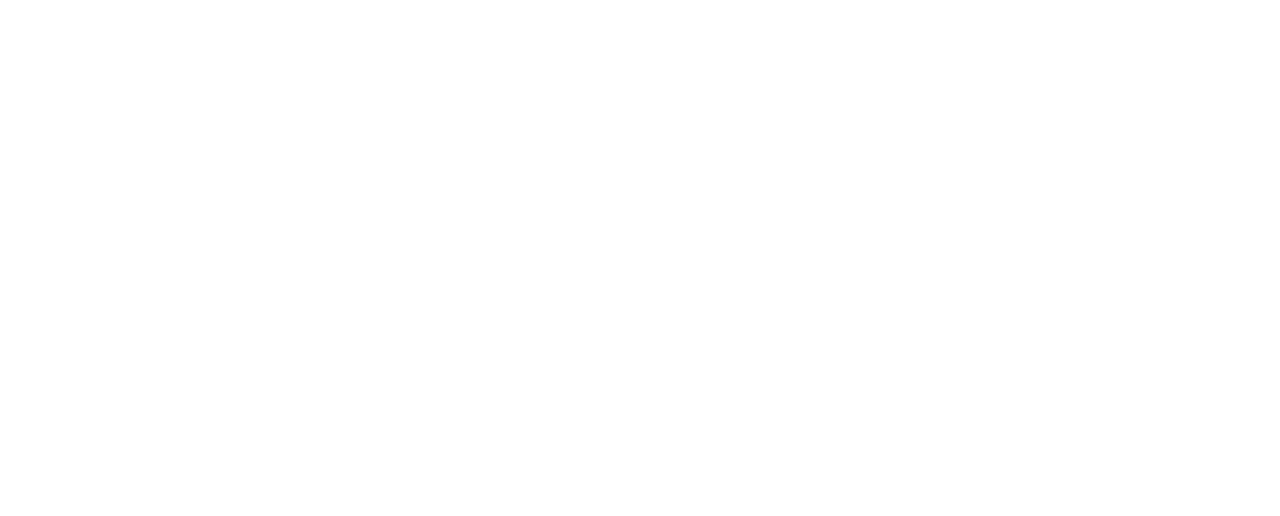
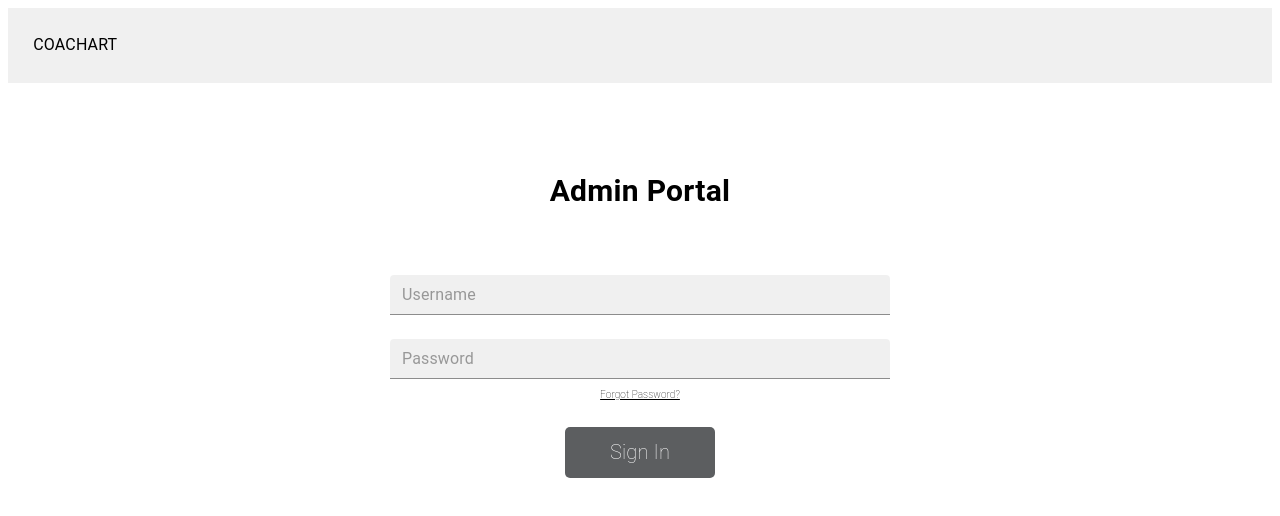
Before and after one commit to novaforgood/Coach-Art, a React (Create React App) app in the folder coach-art/: page /admin in a window 1280 px wide. Before the commit this address had no page. Shown: the top 516 px of the page. Built offline with nearby package versions, Linux system fonts and the light colour scheme.

Commit message:
admin portal landing page

```diff
--- a/coach-art/src/App.tsx
+++ b/coach-art/src/App.tsx
@@ -3,7 +3,8 @@
 import HomePage from './pages/HomePage.tsx';
 import AboutPage from './pages/AboutPage.tsx';
 import ReimbursementForm from './pages/ReimbursementForm.tsx';
-
+import AdminLoginPage from './pages/AdminLoginPage.tsx';
+import ResetPasswordPage from './pages/ResetPasswordPage.tsx';
 
 const App: React.FC = () => {
   return (
@@ -12,6 +13,8 @@
         <Route path="/" Component={HomePage} />
         <Route path="/about" Component={AboutPage} />
         <Route path="/reimbursement" Component={ReimbursementForm} />
+        <Route path="/admin" Component={AdminLoginPage} />
+        <Route path="/admin/resetpassword" Component={ResetPasswordPage} />
       </Routes>
     </Router>
   );
--- /dev/null
+++ b/coach-art/src/components/AdminLogin/AdminPortal.tsx
@@ -0,0 +1,97 @@
+import React, {useState} from 'react';
+import { Box, TextField, Button, Link } from '@mui/material';
+import Typography from '@mui/material/Typography';
+
+const AdminPortal = () => {
+  const [username, setUsername] = useState('');
+  const [password, setPassword] = useState('');
+
+  const handleUsernameChange = (event) => {
+    setUsername(event.target.value);
+  }
+  const handlePasswordChange = (event) => {
+    setPassword(event.target.value);
+  }
+
+  return (
+    <Box
+      sx={{
+        display: 'flex',
+        flexDirection: 'column',
+        maxWidth: '5000px',
+        justifyContent: 'center',
+        alignItems: 'center',
+        padding: '2%',
+        marginLeft: '3%',
+        marginRight: '3%',
+        marginBottom: '3%',
+        borderRadius: '0 5px 5px 5px',
+      }}
+    >
+      <Box
+        sx={{
+        display: 'flex',
+        flexDirection: 'column',
+        height: '3vh',
+        width: '500px',
+        padding: '2%',
+        marginBottom: '3%',
+        maxWidth: '3000px',
+      }}
+      >
+        <Typography fontSize="30px" fontWeight="600" lineHeight={1.5} align='center'>Admin Portal</Typography>
+      </Box>
+        <Box
+            sx={{
+            display: 'flex',
+            flexDirection: 'column',
+            width: '500px',
+            justifyContent: 'center',
+            alignItems: 'center',
+            align: 'center',
+            marginBottom: '3%',
+        }}
+        >
+            <TextField
+                hiddenLabel
+                variant="filled"
+                margin="normal"
+                size="small"
+                placeholder="Username"
+                fullWidth
+                onChange={handleUsernameChange}
+            />
+            <TextField
+                hiddenLabel
+                variant="filled"
+                margin="normal"
+                size="small"
+                placeholder="Password"
+                onChange={handlePasswordChange}
+                fullWidth
+                type="password" // hides password text
+            />
+            <Link href="/admin/resetpassword" // TODO: rename/update
+                underline='always' color="inherit"
+            >
+                <Typography fontSize="10px" fontWeight="100" lineHeight={1.5} align='center' color="black">Forgot Password?</Typography>
+            </Link>
+            <Button
+                variant="text"
+                sx={{ width: '30%', height: '20%', fontSize: '1.5rem', borderRadius: '5px', borderWidth: '2px', color: 'black', alignSelf: 'center',
+                textTransform: 'none', padding: '4%', marginBottom: '3%', marginTop: '5%', backgroundColor: '#5c5e60', borderColor: 'black'
+                }}
+            >
+                <Link href="/admin/dashboard" // TODO: rename/update
+                underline='none' color="inherit"
+                >
+                    <Typography fontSize="20px" fontWeight="200" lineHeight={1.5} align='center' color="white">Sign In</Typography>
+                </Link>
+            </Button>
+        </Box>
+    </Box>
+  );
+};
+
+
+export default AdminPortal;
--- /dev/null
+++ b/coach-art/src/pages/AdminLoginPage.tsx
@@ -0,0 +1,35 @@
+import React from 'react';
+import { Box } from '@mui/material';
+import Typography from '@mui/material/Typography';
+import AdminPortal from '../components/AdminLogin/AdminPortal.tsx';
+
+const AdminLoginPage: React.FC = () => {
+
+  return (
+    <Box
+      sx={{
+        display: 'flex',
+        flexDirection: 'column',
+        height: '55vh',
+        marginBottom: '3%',
+        borderRadius: '0 5px 5px 5px',
+      }}
+    >
+      <Box
+        sx={{
+        display: 'flex',
+        flexDirection: 'column',
+        height: '3vh',
+        backgroundColor: '#f0f0f0',
+        padding: '2%',
+        marginBottom: '3%',
+      }}
+      >
+        <Typography fontSize="16px" fontWeight="400" lineHeight={1.5}>COACHART</Typography>
+      </Box>
+    <AdminPortal />
+    </Box>
+  );
+};
+
+export default AdminLoginPage;
--- /dev/null
+++ b/coach-art/src/pages/ResetPasswordPage.tsx
@@ -0,0 +1,12 @@
+// AboutPage.tsx
+import React from 'react';
+
+const ResetPasswordPage: React.FC = () => {
+  return (
+    <div>
+      <h1>Reset password here!</h1>
+    </div>
+  );
+};
+
+export default ResetPasswordPage;
```
Also changed, not shown: coach-art/src/pages/AdminDashboardPage.tsx (added).
